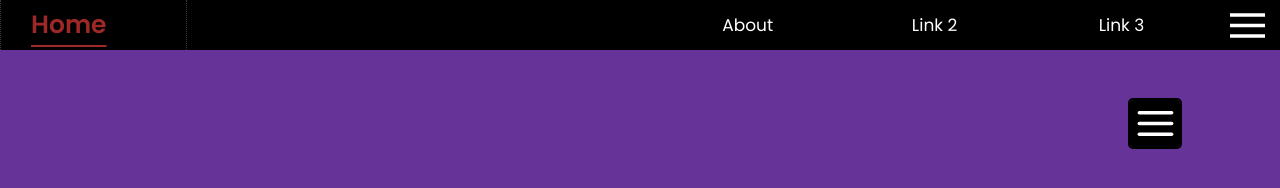
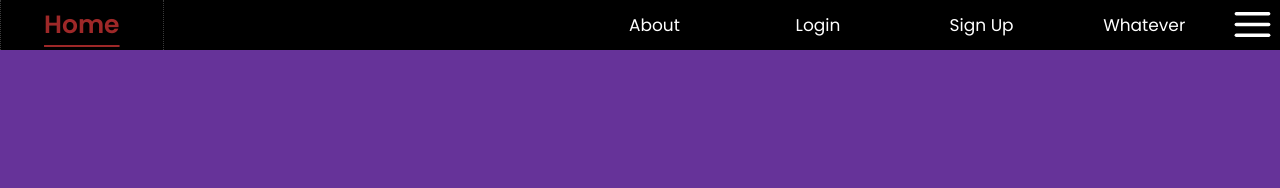
Before and after one commit to deKoder-ai/template, a website built with webpack: page src/index.html in a window 1280 px wide. Built offline with nearby package versions, Linux system fonts and the light colour scheme.

Commit message:
Updates to Navigation.js and Dropdown.js
 - Replaced the dropdown menu in NavigationBar.js with the new class of Dropdown.js
 - Converted NavigationBar.js to a class
 - Added JSDoc to NavigationBar.js
 - Added JSDoc to Dropdown.js
 - Separated the dropdown settings to Settings.js to make them easier to find and edit

```diff
--- a/src/css/nav.css
+++ /dev/null
@@ -1,82 +0,0 @@
-nav {
-  position: fixed;
-  top: 0;
-  left: 0;
-  width: 100%;
-  background-color: black;
-  height: var(--nav-bar-height);
-  display: grid;
-  grid-template-columns: 1fr 2.5fr 1fr 1fr 1fr 65px;
-  z-index: 500;
-}
-#home-btn {
-  text-align: left;
-  padding-left: 30px;
-  font-size: 2.5rem;
-}
-.nav-bar-btn {
-  font-size: 1.7rem;
-}
-.nav-bar-btn:hover,
-#home-btn:hover,
-.nav-bar-btn:focus,
-#home-btn:focus {
-  outline: none;
-  color: var(--red);
-  text-decoration: underline;
-  font-weight: 600;
-}
-.nav-bar-btn:hover,
-.nav-bar-btn:focus,
-#home-btn:hover,
-#home-btn:focus,
-#dropdown-btn:hover,
-#dropdown-btn:focus {
-  border-left: 1px dotted #3a3a3a;
-  border-right: 1px dotted #3a3a3a;
-}
-.nav-bar-btn:hover,
-.nav-bar-btn:focus {
-  text-underline-offset: 1.5rem;
-}
-#home-btn:hover,
-#home-btn:focus {
-  text-underline-offset: 1.2rem;
-}
-#dropdown-btn {
-  background-image: url(../img/menu-white.svg);
-  background-repeat: no-repeat;
-  background-size: 35px;
-  background-position: center center;
-}
-#dropdown-btn:hover,
-#dropdown-btn:focus {
-  outline: none;
-  background-image: url(../img/menu-hover.svg);
-}
-#dropdown-menu {
-  position: fixed;
-  display: none;
-  top: var(--nav-bar-height);
-  right: 0;
-  width: 200px;
-  background-color: white;
-  padding-bottom: 7px;
-}
-.dropdown-items {
-  color: black;
-  width: 100%;
-  font-size: 1.6rem;
-  text-align: left;
-  padding: 7px 18px;
-}
-
-.dropdown-separator {
-  width: 170px;
-  height: 1px;
-  background-color: rgb(126, 126, 126);
-  margin-left: 15px;
-}
-.dropdown-items:hover {
-  background-color: var(--red);
-}
--- a/src/css/styles.css
+++ b/src/css/styles.css
@@ -3,6 +3,10 @@
   src: url("../fonts/top-secret.ttf");
   font-style: normal;
 } */
+
+header {
+  background-color: black;
+}
 
 :root {
   --nav-bar-height: 5rem;
@@ -18,15 +22,15 @@ body {
   background-color: rebeccapurple;
 }
 #content {
-  position: fixed;
+  /* position: fixed;
   top: var(--nav-bar-height);
-  left: 0px;
+  left: 0px; */
   width: 100%;
   display: flex;
   justify-content: flex-end;
   align-items: center;
-  padding-top: 50px;
-  padding-right: 100px;
+  /* padding-top: 50px;
+  padding-right: 100px; */
 }
 button {
   background-color: rgba(255, 255, 255, 0);
@@ -35,8 +39,3 @@ button {
 button:hover {
   cursor: pointer;
 }
-
-#ddm {
-  width: 50px;
-  height: 47px;
-}
--- a/src/index.html
+++ b/src/index.html
@@ -7,14 +7,8 @@
   </head>
 
   <body>
-    <header>
-      <nav id="nav-bar"></nav>
-    </header>
+    <div id="content">
 
-    <div id="content">
-      <div id="ddm">
-
-      </div>
     </div>
   </body>
 </html>
--- a/src/index.js
+++ b/src/index.js
@@ -2,10 +2,9 @@
 import './css/poppins.css';
 import './css/reset.css';
 import './css/styles.css';
-import './css/nav.css';
 import { F, HtmlElement } from './js/Functions.js';
-import { navBar } from './js/nav.js';
-import { clickEvents, keydownEvents } from './js/globalEvents.js';
+import { NavigationBar } from './js/NavigationBar/NavigationBar.js';
+// import { clickEvents, keydownEvents } from './js/globalEvents.js';
 
 import { greeting } from './greeting.js';
 import odinImage from './img/odin-lined.png';
@@ -13,7 +12,6 @@ import odinImage from './img/odin-lined.png';
 // import { showSlides } from './js/slideshowW3.js';
 
 import { createSlideshow } from './js/Slideshow/slideshow.js';
-// import { Dropdown } from './js/DropdownBtn/dropdownBtn.js';
 import { Dropdown } from './js/Dropdown/Dropdown.js';
 import { hamburger } from './js/Hamburger.js';
 import { chevrons } from './js/Chevrons.js';
@@ -31,52 +29,28 @@ document.addEventListener('DOMContentLoaded', () => {
   dev();
 
   console.log('DOM fully loaded and parsed.');
-  const contentDiv = document.getElementById('content');
-  const ddm = document.getElementById('ddm');
 
-  const ddSettings = {
-    id: 'dd',
-    text: '',
-    // replace ddm ↓ with the dropdown menu container reference
-    size: { width: ddm.offsetWidth, height: ddm.offsetHeight },
-    alignment: 'right',
-    menuWidth: 200, // px
-    menuItems: [
-      `About`,
-      `Contact`,
-      `Gallery`,
-      `Menu`,
-      `Backup`,
-      `Login`,
-      `Sign Up`,
-    ],
-    images: {
-      initial: hamburger(true, '#ffffff', 'none', '2', 'round'),
-      hover: hamburger(true, '#ffffff', 'none', '2.5', 'square'),
-      focus: hamburger(true, '#ffffff', 'none', '2.5', 'square'),
-      open: chevrons(true, 'down', 'double', '#ffffff', 'none', '2', 'round'),
-    },
-    dropOnHover: true,
-  };
+  const html = document.querySelector('html');
+  const baseFontSize = Number(window.getComputedStyle(html).fontSize.match(/\d+/g));
+  const content = document.getElementById('content');
 
-  const dropdownBtn = new Dropdown(ddSettings);
-  // document.addEventListener('focus', (e) => {
-  //   console.log(e.target);
-  //   styleBtnFocus(dropdown.button);
-  // });
+  const navBtns = ['Home', 'About', 'Login', 'Sign Up', 'Whatever'];
+  const navigationBar = new NavigationBar(5, navBtns, true, baseFontSize);
+  content.appendChild(navigationBar);
+
+
+
 
   // const slideshow = createSlideshow('600px', '400px', true, 5);
 
-  ddm.appendChild(dropdownBtn);
   // showSlides();
 
-  navBar.addToDOM();
-  new F.EventHandler(clickEvents, 'click');
-  new F.EventHandler(keydownEvents, 'keydown');
+  // new F.EventHandler(clickEvents, 'click');
+  // new F.EventHandler(keydownEvents, 'keydown');
 
   // const image = document.createElement("img");
   // image.src = odinImage;
-  // contentDiv.appendChild(image);
+  // content.appendChild(image);
 });
 
 F.cl('wtf');
@@ -84,3 +58,10 @@ F.cl('wtf');
 // import ss1 from "./img/odin-lined.png";
 // const ss1img = document.createElement("img");
 // image.src =
+
+
+//  - Replaced the dropdown menu in NavigationBar.js with the new class of Dropdown.js
+//  - Converted NavigationBar.js to a class
+//  - Added JSDoc to NavigationBar.js
+//  - Added JSDoc to Dropdown.js
+//  - Separated the dropdown settings to Settings.js to make them easier to find and edit
--- a/src/js/Dropdown/Dropdown.js
+++ b/src/js/Dropdown/Dropdown.js
@@ -3,6 +3,11 @@
 import { F } from '../Functions';
 import './dropdown.css';
 
+/**
+ * Create a dropdown menu with adjustable settings.
+ * @param {Object} settings - An object containing the styling and link list for the dropdown menu. See settings.js for an example
+ * @returns {Object} The generated HTML button element for the dropdown menu
+ */
 class Dropdown {
   constructor(settings) {
     this.hover = function (e) {
--- /dev/null
+++ b/src/js/NavigationBar/DropdownSettings.js
@@ -0,0 +1,32 @@
+'use strict'
+
+import { hamburger } from '../Hamburger.js';
+import { chevrons } from '../Chevrons.js';
+
+class DropdownSettings {
+  constructor(height, baseFontSize) {
+    this.id = 'navbar-dropdown';
+    this.text = '';
+    this.size = { width: height * baseFontSize, height: height * baseFontSize - 2 };
+    this.alignment = 'right';
+    this.menuWidth = 200; // px
+    this.menuItems = [
+      `About`,
+      `Contact`,
+      `Gallery`,
+      `Menu`,
+      `Backup`,
+      `Login`,
+      `Sign Up`,
+    ];
+    this.images = {
+      initial: hamburger(true, '#ffffff', 'none', '2', 'round'),
+      hover: hamburger(true, '#ffffff', 'none', '2.5', 'square'),
+      focus: hamburger(true, '#ffffff', 'none', '2.5', 'square'),
+      open: chevrons(true, 'down', 'double', '#ffffff', 'none', '2', 'round'),
+    };
+    this.dropOnHover = true;
+  }
+}
+
+export { DropdownSettings }
--- /dev/null
+++ b/src/js/NavigationBar/NavigationBar.js
@@ -0,0 +1,71 @@
+'use-strict';
+import { F } from '../Functions.js';
+import { Dropdown } from '../Dropdown/Dropdown.js';
+import { DropdownSettings } from './DropdownSettings.js';
+import './navigationBar.css';
+import '../Dropdown/dropdown.css';
+
+/**
+ * Create a header navigation bar with optional link buttons and/or dropdown menu.
+ * @param {number} height - The height of the navigation bar in rem
+ * @param {Array} buttons - An array of strings to provide the text for the link buttons
+ * @param {boolean} ddToggle - If true, adds a dropdown menu to the nav bar. The style and content can be adjusted in dropdownSettings.js
+ * @param {number} baseFontSize - The base font size of the website in rem
+ * @returns {Object} The generated HTML for the nav element
+ */
+class NavigationBar {
+  constructor(height, buttons, ddToggle, baseFontSize) {
+    this.baseFontSize = baseFontSize;
+    this.header = F.htmlElement('header');
+    this.nav = F.htmlElement('nav', '', '', 'navigation-bar');
+    this.home = F.htmlElement('button', `${buttons[0]}`, '', 'home-btn');
+    this.gap = F.htmlElement('div');
+    this.addNavButtons = function (buttons) {
+      if (buttons.length > 0) {
+        for (let i = 1; i < buttons.length; i++) {
+          let element = F.htmlElement(
+            'button',
+            `${buttons[i]}`,
+            'nav-bar-btn',
+            `nav-bar-btn-${i}`,
+          );
+          this.nav.appendChild(element);
+        }
+      }
+    };
+    this.columns = function (buttons, ddToggle) {
+      let columns = '1fr 2.5fr';
+      if (buttons.length > 0) {
+        for (let i = 1; i < buttons.length; i++) {
+          columns += ' 1fr';
+        }
+      }
+      if (ddToggle === true) {
+        columns += ` calc(${height}rem + 3px`;
+      }
+      return columns;
+    };
+    this.dropdownContainer = function (height, ddToggle) {
+      if (ddToggle) {
+        const container = F.htmlElement('div');
+        const settings = new DropdownSettings(height, baseFontSize);
+        const dropdown = new Dropdown(settings);
+        container.appendChild(dropdown);
+        container.style.width = `${height}rem`;
+        container.style.height = `calc(${height}rem - 2px`;
+        this.nav.appendChild(container);
+      }
+    };
+    // build
+    this.nav.style.height = `${height}rem`;
+    this.nav.style.gridTemplateColumns = this.columns(buttons, ddToggle);
+    this.nav.appendChild(this.home);
+    this.nav.appendChild(this.gap);
+    this.addNavButtons(buttons);
+    this.dropdownContainer(height, ddToggle);
+    this.header.appendChild(this.nav);
+    return this.header;
+  }
+}
+
+export { NavigationBar };
--- /dev/null
+++ b/src/js/NavigationBar/navigationBar.css
@@ -0,0 +1,45 @@
+nav {
+  position: fixed;
+  top: 0;
+  left: 0;
+  width: 100%;
+  background-color: black;
+  display: grid;
+  z-index: 500;
+}
+#home-btn {
+  text-align: center;
+  font-size: 2.5rem;
+}
+.nav-bar-btn {
+  font-size: 1.7rem;
+}
+nav :nth-last-child(-n+2) {
+  margin-right: 2px;
+}
+.nav-bar-btn:hover,
+#home-btn:hover,
+.nav-bar-btn:focus,
+#home-btn:focus {
+  outline: none;
+  color: var(--red);
+  text-decoration: underline;
+  font-weight: 600;
+}
+.nav-bar-btn:hover,
+.nav-bar-btn:focus,
+#home-btn:hover,
+#home-btn:focus,
+#dropdown-btn:hover,
+#dropdown-btn:focus {
+  border-left: 1px dotted #3a3a3a;
+  border-right: 1px dotted #3a3a3a;
+}
+.nav-bar-btn:hover,
+.nav-bar-btn:focus {
+  text-underline-offset: 1.5rem;
+}
+#home-btn:hover,
+#home-btn:focus {
+  text-underline-offset: 1.2rem;
+}
--- a/src/js/globalEvents.js
+++ b/src/js/globalEvents.js
@@ -1,5 +1,5 @@
 'use strict';
-import { navBar } from './nav';
+import { navBar } from './NavigationBar';
 
 function clickEvents(e) {
   const target = e.target;
--- a/src/js/nav.js
+++ /dev/null
@@ -1,49 +0,0 @@
-'use-strict';
-import { F } from './Functions.js';
-
-const navBar = {
-  navBar: document.getElementById('nav-bar'),
-  homeBtn: F.htmlElement('button', 'Home', '', 'home-btn'),
-  gap: F.htmlElement('div'),
-  buttons: [
-    F.htmlElement('button', 'About', ['nav-bar-btn'], 'nav-btn-1'),
-    F.htmlElement('button', 'Link 2', ['nav-bar-btn'], 'nav-btn-2'),
-    F.htmlElement('button', 'Link 3', ['nav-bar-btn'], 'nav-btn-3'),
-  ],
-  dropdownBtn: F.htmlElement('button', '', '', 'dropdown-btn'),
-  dropdownMenu: F.htmlElement('div', '', '', 'dropdown-menu'),
-  dropdownItems: [
-    F.htmlElement('button', 'Link 1', ['dropdown-items'], 'dropdown-item-1'),
-    F.htmlElement('div', '', ['dropdown-separator']),
-    F.htmlElement('button', 'Link 2', ['dropdown-items'], 'dropdown-item-2'),
-    F.htmlElement('div', '', ['dropdown-separator']),
-    F.htmlElement('button', 'Link 3', ['dropdown-items'], 'dropdown-item-3'),
-    F.htmlElement('div', '', ['dropdown-separator']),
-    F.htmlElement('button', 'Link 4', ['dropdown-items'], 'dropdown-item-4'),
-    F.htmlElement('div', '', ['dropdown-separator']),
-  ],
-  dropdownToggle: false,
-  openDropdownMenu: function () {
-    this.dropdownMenu.style.display = 'block';
-    this.dropdownToggle = true;
-  },
-  closeDropdownMenu: function () {
-    this.dropdownMenu.style.display = 'none';
-    this.dropdownToggle = false;
-  },
-  addToDOM: function () {
-    this.navBar.appendChild(this.homeBtn);
-    this.navBar.appendChild(this.gap);
-    for (const button of this.buttons) {
-      this.navBar.appendChild(button);
-    }
-    this.navBar.appendChild(this.dropdownBtn);
-    const ddBtn = this.dropdownBtn;
-    for (const item of this.dropdownItems) {
-      this.dropdownMenu.appendChild(item);
-    }
-    this.navBar.appendChild(this.dropdownMenu);
-  },
-};
-
-export { navBar };
```
Also changed, not shown: src/js/Dropdown/Settings.js (added, +30 -0 lines), src/js/Dropdown/dropdown.css (+10 -2 lines), src/js/Dropdown/dropdownBtnv2.js (deleted, +0 -97 lines).
